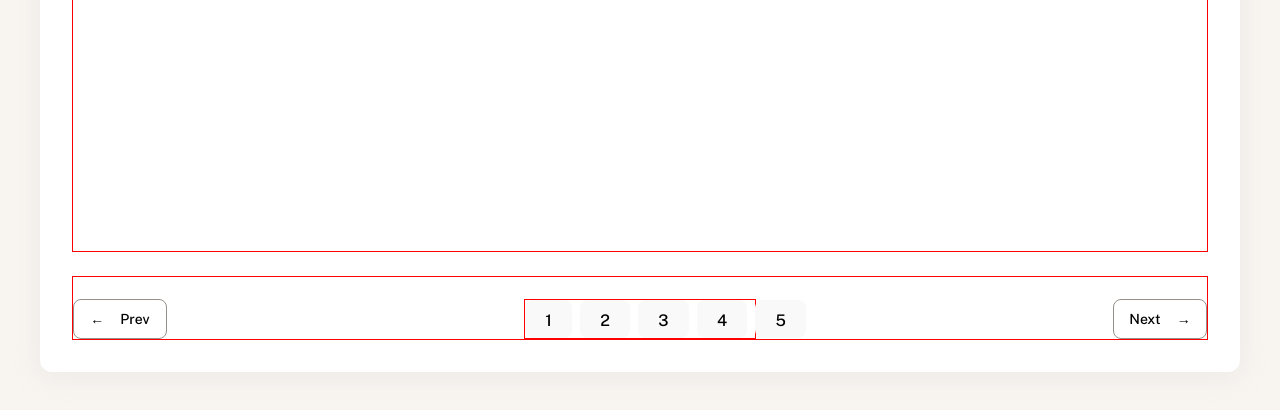
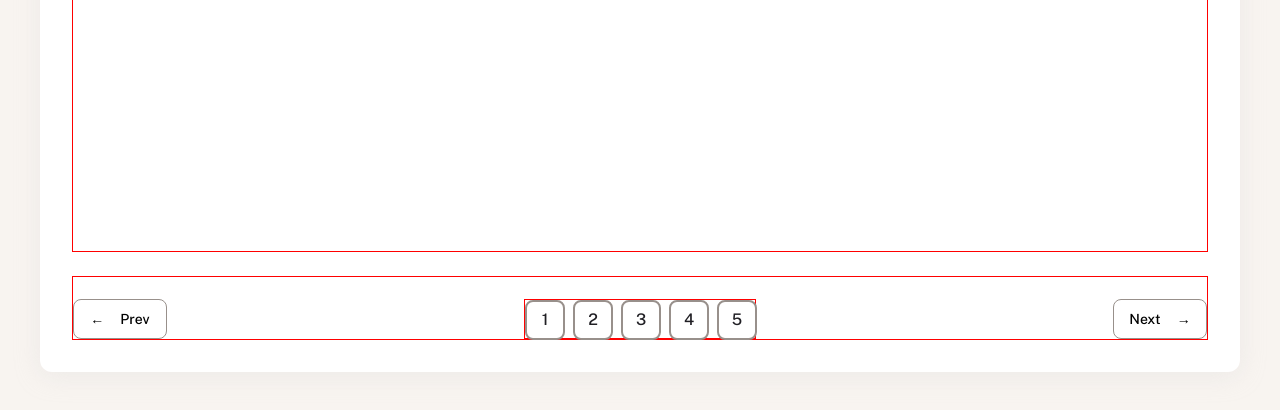
Before and after one commit to eddiemaceda11/Moneyhub, a React (Vite) app: page /transactions in a window 1280 px wide. Shown: the part 791-1201 px from the top of the page. Built offline with nearby package versions, Linux system fonts and the light colour scheme.

Commit message:
Add styles for the '.transaction_nav--pages button' class

```diff
--- a/src/features/Transactions/transactions.css
+++ b/src/features/Transactions/transactions.css
@@ -309,4 +309,22 @@
 }
 
 .transaction_nav--pages button {
+  display: flex;
+  align-items: center;
+  justify-content: center;
+  width: 40px;
+  height: 40px;
+  padding: 16px;
+  color: var(--color-grey-900);
+  background-color: var(--color-p-white);
+  border: 2px solid var(--secondary-bg-beige);
+  border-radius: 8px;
+  font-weight: 14px;
+  line-height: 150%;
 }
+
+.transaction_nav--pages button:hover {
+  color: var(--color-p-white);
+  background-color: var(--color-grey-900);
+  border: 2px solid var(--color-grey-900);
+}
```
